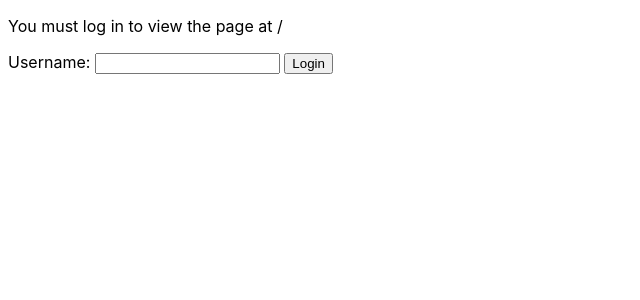
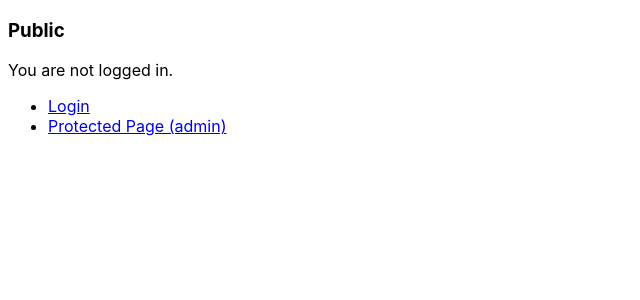
Before and after one commit to Firet/permissions-auth-app, a React (Vite) app: page / in a window 1280 px wide. Shown: the top 300 px of the page, without its empty margins (0-640 px from the left). Built offline with nearby package versions, Linux system fonts and the light colour scheme.

Commit message:
Redirect any icorrect path to /

```diff
--- a/src/App.tsx
+++ b/src/App.tsx
@@ -17,14 +17,12 @@ export default function App() {
     <AuthProvider>
       <Routes>
         {/* <Route element={<Layout />}> */}
-        <Route path="/" element={<LoginPage />} />
+        <Route path="/" element={<PublicPage />} />
         <Route path="/login" element={<LoginPage />} />
         <Route
           path="/public"
           element={
-            <RequireAuth>
-              <PublicPage />
-            </RequireAuth>
+            <PublicPage />
           }
         />
         <Route
@@ -36,6 +34,7 @@ export default function App() {
           }
         />
         {/* </Route> */}
+        <Route path="*" element={<Navigate to="/" />} />
       </Routes>
     </AuthProvider>
   );
@@ -116,8 +115,9 @@ function RequireAuth({ children }: { children: JSX.Element }) {
     // than dropping them off on the home page.
     return <Navigate to="/login" state={{ from: location }} replace />;
   }
-  // if (auth.user === 'admin') {
-  //   return <Navigate to="/protected" />;
+  // if (auth.user !== 'admin') {
+
+  //   return <Navigate to="/public" />;
   // }
   // if (auth.user) {
   //   return <Navigate to="/public" />;
```
